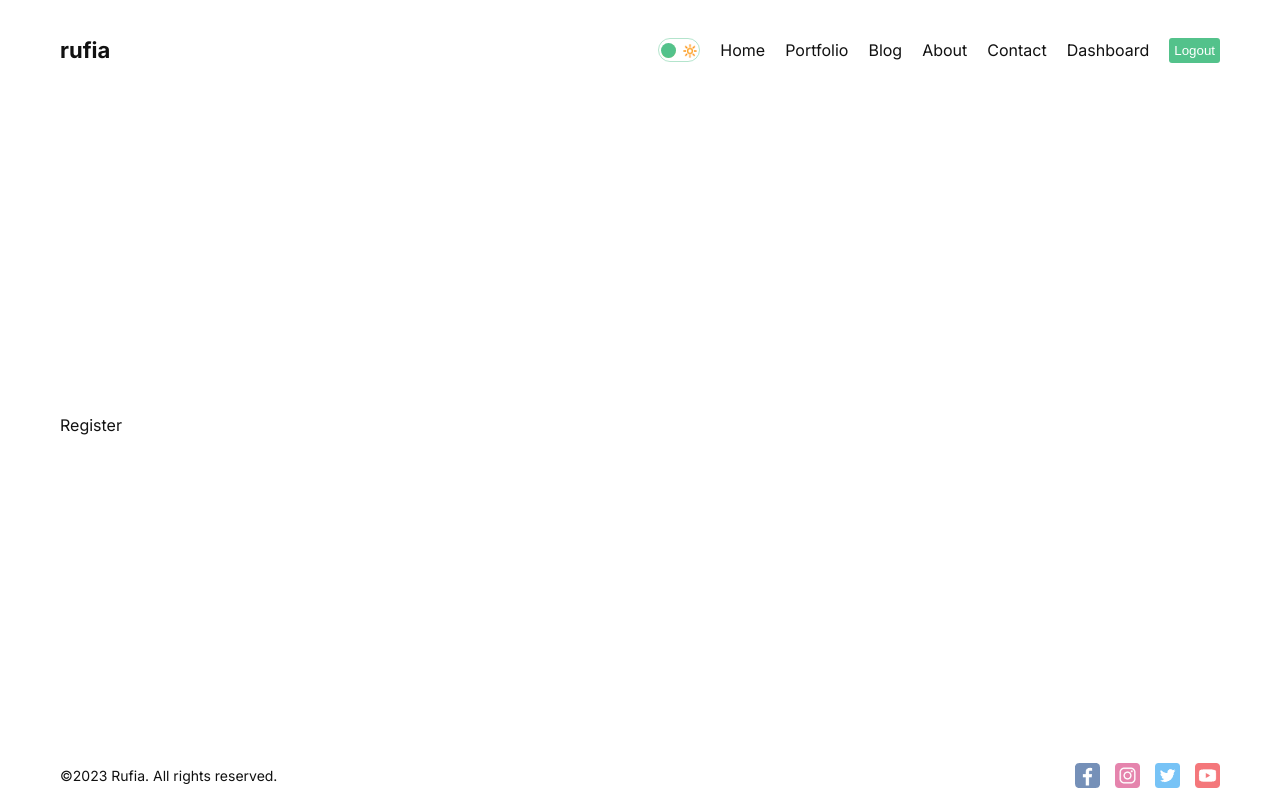
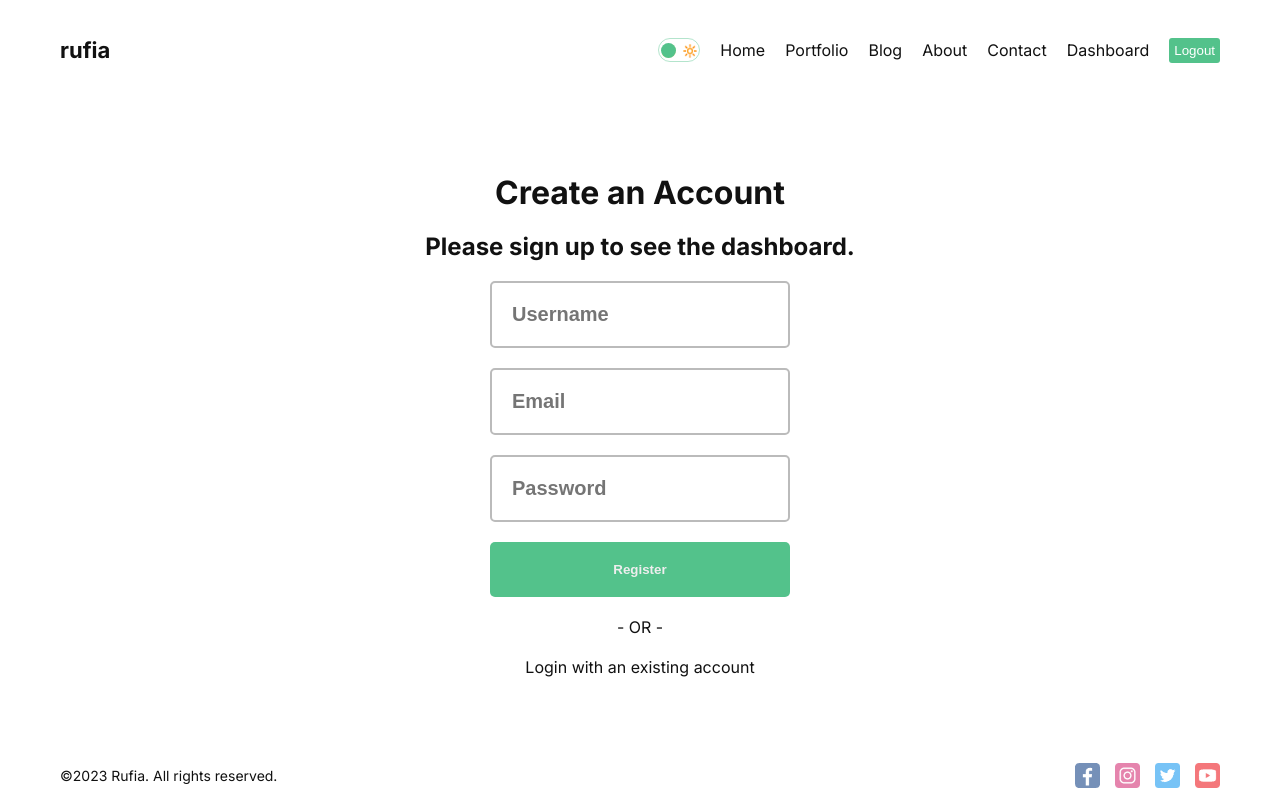
Before and after one commit to Op-Pautu/NextJsApp, a Next.js app: page /dashboard/register in a window 1280 px wide. Built offline with nearby package versions, Linux system fonts and the light colour scheme.

Commit message:
Write code for registering

```diff
--- a/next.config.js
+++ b/next.config.js
@@ -3,6 +3,10 @@
     images: {
         domains: ["images.pexels.com"],
       },
+      compiler: {
+        // Enables the styled-components SWC transform
+        styledComponents: true,
+      }
 }
 
 module.exports = nextConfig
--- a/package.json
+++ b/package.json
@@ -9,6 +9,7 @@
     "lint": "next lint"
   },
   "dependencies": {
+    "bcrypt": "^5.1.0",
     "eslint": "8.46.0",
     "eslint-config-next": "13.4.12",
     "mongoose": "^7.4.2",
--- a/src/app/dashboard/(auth)/register/page.jsx
+++ b/src/app/dashboard/(auth)/register/page.jsx
@@ -1,9 +1,71 @@
-import React from 'react'
+"use client";
+import React, { useState } from "react";
+import styles from "./page.module.css";
+import Link from "next/link";
+import { useRouter } from "next/navigation";
 
 const Register = () => {
+  const [error, setError] = useState(null);
+
+  const router = useRouter();
+
+  const handleSubmit = async (e) => {
+    e.preventDefault();
+    const name = e.target[0].value;
+    const email = e.target[1].value;
+    const password = e.target[2].value;
+
+    try {
+      const res = await fetch("/api/auth/register", {
+        method: "POST",
+        headers: {
+          "Content-Type": "application/json",
+        },
+        body: JSON.stringify({
+          name,
+          email,
+          password,
+        }),
+      });
+      res.status === 201 && router.push("/dashboard/login?success=Account has been created");
+    } catch (err) {
+      setError(err);
+      console.log(err);
+    }
+  };
+
   return (
-    <div>Register</div>
-  )
-}
+    <div className={styles.container}>
+      <h1 className={styles.title}>Create an Account</h1>
+      <h2 className={styles.subtitle}>Please sign up to see the dashboard.</h2>
+      <form onSubmit={handleSubmit} className={styles.form}>
+        <input
+          type="text"
+          placeholder="Username"
+          required
+          className={styles.input}
+        />
+        <input
+          type="text"
+          placeholder="Email"
+          required
+          className={styles.input}
+        />
+        <input
+          type="password"
+          placeholder="Password"
+          required
+          className={styles.input}
+        />
+        <button className={styles.button}>Register</button>
+        {error && "Something went wrong!"}
+      </form>
+      <span className={styles.or}>- OR -</span>
+      <Link className={styles.link} href="/dashboard/login">
+        Login with an existing account
+      </Link>
+    </div>
+  );
+};
 
-export default Register
+export default Register;
--- /dev/null
+++ b/src/app/dashboard/(auth)/register/page.module.css
@@ -0,0 +1,35 @@
+.container {
+    display: flex;
+    flex-direction: column;
+    gap: 20px;
+    align-items: center;
+    justify-content: center;
+}
+
+.form {
+    width: 300px;
+    display: flex;
+    flex-direction: column;
+    gap: 20px;
+}
+
+.input {
+    padding: 20px;
+    background-color: transparent;
+    border: 2px solid #bbb;
+    color:#bbb;
+    border-radius: 5px;
+    font-size: 20px;
+    font-weight: bold;
+}
+
+.button {
+    width: 300px;
+    padding: 20px;
+    cursor: pointer;
+    background-color: #53c28b;
+    border: none;
+    border-radius: 5px;
+    color: #eee;
+    font-weight: bold;
+  }
```
Also changed, not shown: src/app/api/auth/register/route.js (added, +29 -0 lines), 1 other file (tests, documents, lock files or other folders).
